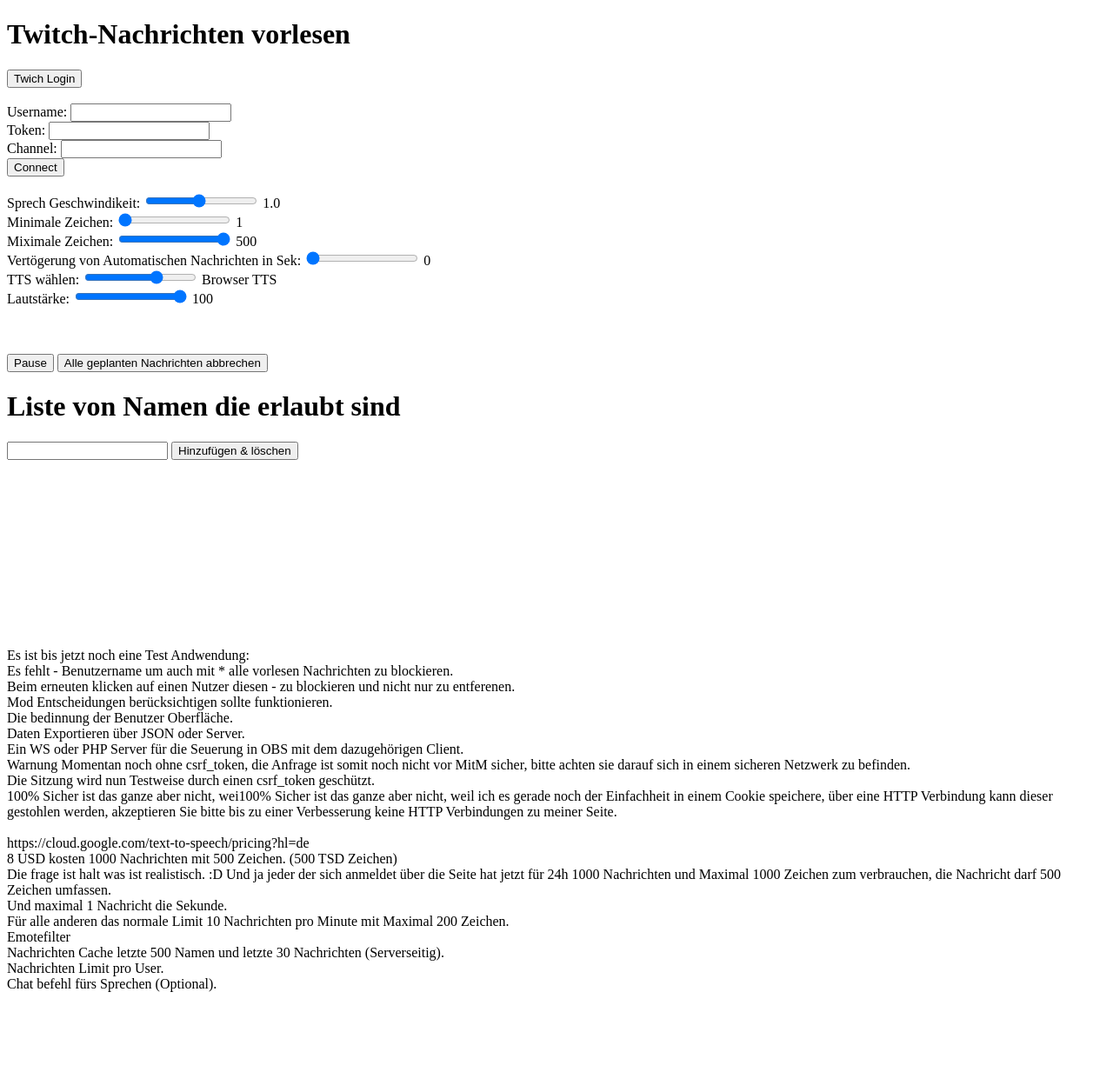
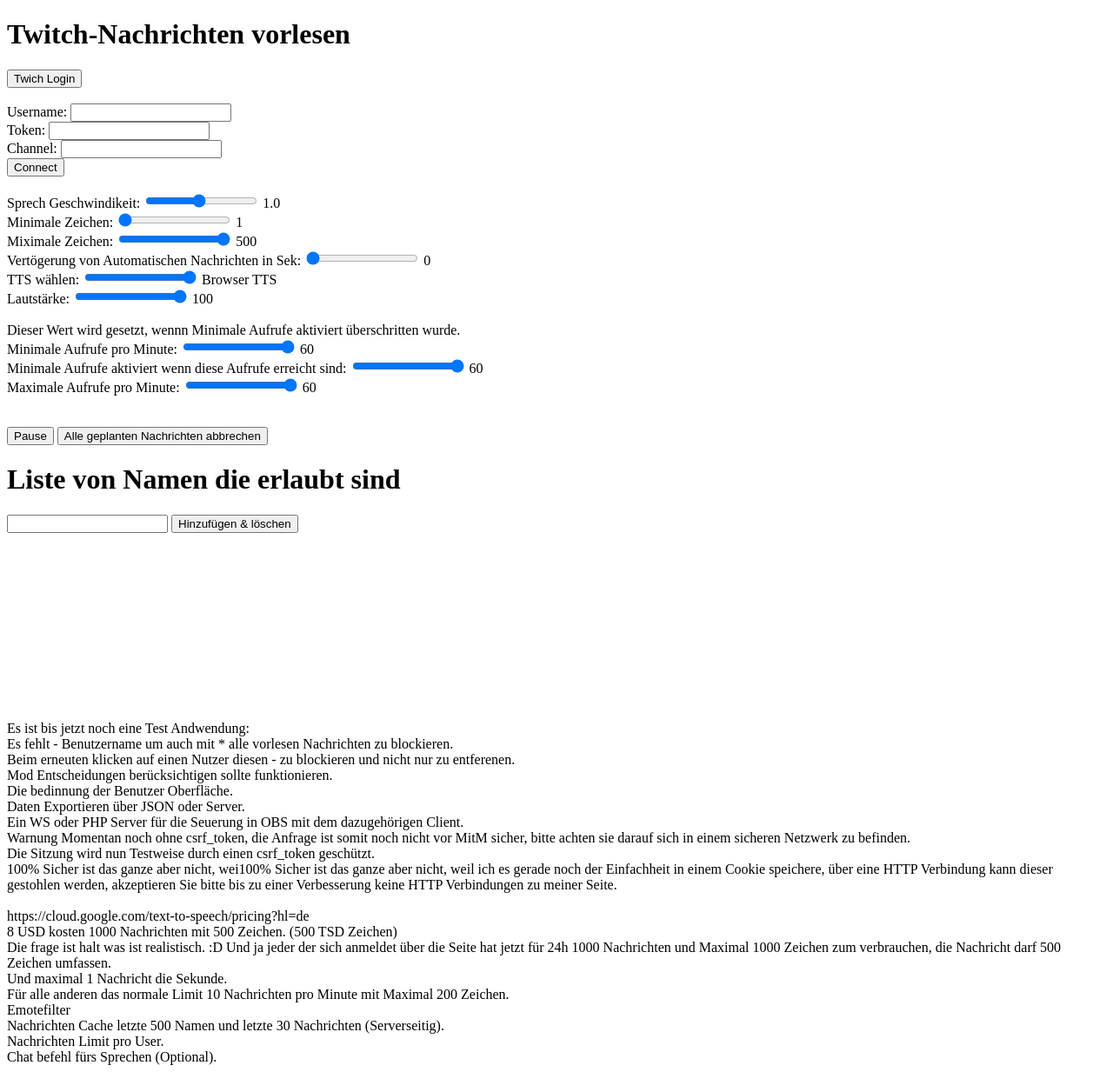
Before and after one commit to JanisPlayer/chatspeaker, a PHP site: page / in a window 1280 px wide. Shown: the whole page at 87% size. Before the commit the page ends 1141 px from the top, so only its background shows below. Run offline with PHP 8.4, Linux system fonts and the light colour scheme; the visitor is signed in with stand-in values (Sample User, id 1).

Commit message:
emote filter patch & add a half finish couter
Es gab Syntaxfehler.
Und Nachrichten die nur aus Emotes bestehen, werden nicht mehr vorgelesen.
Ich habe angefangen einen Counter hinzuzufügen um zu verhindern, dass zu viele Nachrichten vorgelesen werden.
Dazu kann man jetzt mit -- * für alle das Vorlesen abschalten.
Hier sollte ich für * vielleicht noch eine eigene Bedienfläche bauen.

```diff
--- a/index.php
+++ b/index.php
@@ -189,15 +189,29 @@ xhr.send(params); </script>";*/
   <label id="sliderValue_autoreadDelayn">0</label>
   <br>
   <label for="slider_TTS">TTS wählen:</label>
-  <input type="range" id="slider_TTS" name="slider" oninput="document.getElementById('sliderValue_TTS').innerHTML = getText(document.getElementById('slider_TTS').value)" min="0" max="3" value="1">
-  <label id="sliderValue_TTS">Google Übersetzer TTS</label>
+  <input type="range" id="slider_TTS" name="slider" oninput="document.getElementById('sliderValue_TTS').innerHTML = getText(document.getElementById('slider_TTS').value)" min="0" max="3" value="0">
+  <label id="sliderValue_TTS">Browser TTS</label>
   <br>
   <label for="slider_volume">Lautstärke:</label>
   <input type="range" id="slider_volume" name="slider" oninput="document.getElementById('sliderValue_volume').innerHTML = setVolume(document.getElementById('slider_volume').value)" min="0" max="100" value="100">
   <label id="sliderValue_volume">100</label>
   <br>
   <label for="key_input" id="key_input_label" style="display:none;">Dein Zugriffscode:</label>
-  <input type="password" id="key_input" style="display:none;"><br>
+  <input type="password" id="key_input" style="display:none;">
+  <br>
+  Dieser Wert wird gesetzt, wennn Minimale Aufrufe aktiviert überschritten wurde. <br>
+  <label for="slider_min_aufrufe">Minimale Aufrufe pro Minute:</label>
+  <input type="range" id="slider_min_aufrufe" name="slider" oninput="document.getElementById('sliderValue_min_aufrufe').innerHTML = document.getElementById('slider_min_aufrufe').value;" min="1" max="60" value="60">
+  <label id="sliderValue_min_aufrufe">60</label>
+  <br>
+  <label for="slider_max_aufrufe_um_minimalte_aufrufe_zu_aktivieren">Minimale Aufrufe aktiviert wenn diese Aufrufe erreicht sind:</label>
+  <input type="range" id="slider_max_aufrufe_um_minimalte_aufrufe_zu_aktivieren" name="slider" oninput="document.getElementById('sliderValue_max_aufrufe_um_minimalte_aufrufe_zu_aktivieren').innerHTML = document.getElementById('slider_max_aufrufe_um_minimalte_aufrufe_zu_aktivieren').value;" min="1" max="60" value="60">
+  <label id="sliderValue_max_aufrufe_um_minimalte_aufrufe_zu_aktivieren">60</label>
+  <br>
+  <label for="slider_max_aufrufe">Maximale Aufrufe pro Minute:</label>
+  <input type="range" id="slider_max_aufrufe" name="slider" oninput="document.getElementById('sliderValue_max_aufrufe').innerHTML = document.getElementById('slider_max_aufrufe').value;" min="1" max="60" value="60">
+  <label id="sliderValue_max_aufrufe">60</label>
+  <br>
 
   <label for="api_counter" id="api_counter_label" style="display:none;">Ja was weiß ich:</label>
 
@@ -280,10 +294,10 @@ xhr.send(params); </script>";*/
 		function addNamebyElement() {
 			// get input value
 			var nameInput = document.getElementById("name-input");
-			addName(nameInput.value, false, true);
-		}
-
-		function addName(newName, ban, Cookie) {
+			addName(nameInput.value, false, 0, true);
+		}
+
+		function addName(newName, ban, max_counts, Cookie) {
 			index = checkNames(newName)
 			if (checkNames(newName) === false) { // add new name to list
 				var nameInput = document.getElementById("name-input");
@@ -300,7 +314,7 @@ xhr.send(params); </script>";*/
 				newItemname.textContent = newName;
 				newItemname.setAttribute("href", "#");
 				newItemname.addEventListener("click", function() {
-					addName(newName, ban, true);
+					addName(newName, ban, 0, true);
 				});
 
         var newItemspace = document.createElement("label");
@@ -320,12 +334,43 @@ xhr.send(params); </script>";*/
 					Namesbann(checkNames(newNametemp));
 				});
 
+        var newItemspace2 = document.createElement("label");
+        newItemspace2.textContent = " ";
+
+        // <label for="slider_max_aufrufe">Maximale Aufrufe pro Minute:</label>
+        // <input type="range" id="slider_max_aufrufe" name="slider" oninput="document.getElementById('sliderValue_max_aufrufe').innerHTML = document.getElementById('slider_max_aufrufe').value;" min="1" max="60" value="60">
+        // <label id="sliderValue_max_aufrufe">60</label>
+
+        var counts = 0;
+        var newItem_counts_label = document.createElement("label");
+        newItem_counts_label.textContent = counts;
+
+        var newItem_max_counts_label = document.createElement("label");
+        newItem_max_counts_label.textContent = max_counts;
+
+        var newItem_max_counts_slider = document.createElement("input");
+        newItem_max_counts_slider.type="range"
+        newItem_max_counts_slider.name = "slider";
+        newItem_max_counts_slider.value = 0;
+        newItem_max_counts_slider.min = 0;
+        newItem_max_counts_slider.max = 60;
+        //newItem_max_counts_slider.oninput = "document.getElementById("+newItem_max_counts_label+").innerHTML = document.getElementById('"+newItem_max_counts_slider+"').value;";
+        newItem_max_counts_slider.oninput = function() {
+          newItem_max_counts_label.innerHTML = newItem_max_counts_slider.value;
+
+          //document.getElementById(newItem_max_counts_label).innerHTML = document.getElementById(newItem_max_counts_slider).value;
+        };
+
 				nameList.appendChild(newItem);
       	newItem.appendChild(newItemban);
         newItem.appendChild(newItemspace);
       	newItem.appendChild(newItemname);
-
-        whitelist_names.push({name: newName, ban: ban});
+        newItem.appendChild(newItemspace2);
+        newItem.appendChild(newItem_counts_label);
+        newItem.appendChild(newItem_max_counts_slider);
+        newItem.appendChild(newItem_max_counts_label);
+
+        whitelist_names.push({name: newName, ban: ban, counts: counts, max_counts: max_counts});
 
 				/*const userLink = document.createElement("a");
 				userLink.setAttribute("href", "#");
@@ -382,7 +427,7 @@ xhr.send(params); </script>";*/
     	//whitelist_names = JSON.parse(names)
       var whitelist_names_temp = JSON.parse(names)
         for (var i = 0; i < whitelist_names_temp.length; i++) {
-            addName(whitelist_names_temp[i].name, whitelist_names_temp[i].ban, false)
+            addName(whitelist_names_temp[i].name, whitelist_names_temp[i].ban, 0, false)
         }
       }
 		}
@@ -575,6 +620,64 @@ const timer = setInterval(() => {
       //audio.src = 'https://translate.google.com/translate_tts?ie=UTF-8&q=' + encodeURI(message) + '&tl=de&client=tw-ob';
       var slider_TTS = document.getElementById('slider_TTS').value //muss später in eine global war beim ändern geschrieben werden.
       audio.src = 'https://heldendesbildschirms.de/chatspeaker/bettervoice.php?text=' + message + '&api=' + slider_TTS + '&key=' + key;
+
+      //Das möchte ich vielleicht noch Hinzufügen, falls zulange keine Antwort kommt, dass dann ein anderes TSS genutzt wird.
+      /*
+      var timeoutMilliseconds = 5000; // Zeit in Millisekunden (hier 5 Sekunden)
+
+      var timeout = setTimeout(function() {
+        // Diese Funktion wird nach Ablauf des Timeouts aufgerufen
+        andereFunktion();
+      }, timeoutMilliseconds);
+
+      function andereFunktion() {
+        // Code für die andere Funktion hier einfügen
+        console.log("Timeout erreicht. Andere Funktion wird aufgerufen.");
+      }
+
+      // Beispielhafte Verwendung mit Audio-Quelle
+      var audio = new Audio();
+      audio.src = 'https://heldendesbildschirms.de/chatspeaker/bettervoice.php?text=' + message + '&api=' + slider_TTS + '&key=' + key;
+
+      // Wenn der Timeout abgelaufen ist, wird die andereFunktion aufgerufen
+      timeout;
+      */
+      /*
+      var timeoutMilliseconds = 5000; // Zeit in Millisekunden (hier 5 Sekunden)
+
+      var controller = new AbortController();
+      var signal = controller.signal;
+
+      var timeout = setTimeout(function() {
+        // Diese Funktion wird nach Ablauf des Timeouts aufgerufen
+        controller.abort(); // Abbruch des Requests
+        andereFunktion();
+      }, timeoutMilliseconds);
+
+      fetch('https://heldendesbildschirms.de/chatspeaker/bettervoice.php?text=' + message + '&api=' + slider_TTS + '&key=' + key, { signal })
+        .then(function(response) {
+          // Erfolgreiche Antwort verarbeiten
+          clearTimeout(timeout); // Timeout löschen, da der Request erfolgreich war
+          return response.json();
+        })
+        .then(function(data) {
+          // Daten verarbeiten
+        })
+        .catch(function(error) {
+          if (error.name === 'AbortError') {
+            // Der Request wurde abgebrochen (Timeout erreicht)
+            // Hier können Sie den entsprechenden Fehlerbehandlungscode einfügen
+          } else {
+            // Anderer Fehler trat auf
+            console.error(error);
+          }
+        });
+
+      function andereFunktion() {
+        // Code für die andere Funktion hier einfügen
+        console.log("Timeout erreicht. Andere Funktion wird aufgerufen.");
+      }
+      */
 
       audio.playbackRate = document.getElementById("slider").value;
       audio.addEventListener('canplaythrough', function() {
@@ -1043,7 +1146,12 @@ const timer = setInterval(() => {
 			//addName("heldendesbildschirms",false);
 
 			api = getCookie("sliderTTSValue");
-      document.getElementById("slider_TTS").value = api;
+      if (api !== undefined && api != "") {
+        document.getElementById("slider_TTS").value = api;
+      } else {
+        document.getElementById("slider_TTS").value = 3;
+      }
+
       document.getElementById('sliderValue_TTS').innerHTML = getText(api);
 
       key = getCookie("keyAPISValue");
@@ -1140,7 +1248,7 @@ const timer = setInterval(() => {
 			userLink.textContent = user;
 			userLink.addEventListener("click", function() {
 				// Add user to list
-				addName(user, false, true);
+				addName(user, false, 0, true);
 			});
 
 			messageLink.setAttribute("href", "#");
@@ -1345,11 +1453,39 @@ const timer = setInterval(() => {
 							//record(parsedMessage.source.nick, msg)
               //record(parsedMessage.source.nick,parsedMessage.parameters);
 
+              var parsedMessageEmoteFilter = parsedMessage.parameters;
+              var emotes = parsedMessage.tags.emotes;
+
+              if (emotes && typeof emotes === 'object') {
+                var emote_length = [Object.keys(emotes)][0].length
+                var emotes_name_list_temp = [emote_length];
+
+                for (var i = 0; i < emote_length; i++) {
+                  var emote_id = ([Object.keys(emotes)[i]][0]);
+                  //var emote_start = (emotes[Object.keys(emotes)[i]][0].startPosition);
+                  //var emote_end = (emotes[Object.keys(emotes)[i]][0].endPosition);
+                  var emote_start = parseInt(emotes[emote_id][0].startPosition);
+                  var emote_end = parseInt(emotes[emote_id][0].endPosition)+1;
+                  //console.log(getEmotes())
+
+                  emotes_name_list_temp[i] = parsedMessageEmoteFilter.substring(emote_start,emote_end).replace(/[.*+?^${}()|[\]\\]/g, '\\$&');
+                }
+
+                for (var i = 0; i < emotes_name_list_temp.length; i++) {
+                  var emote_name = emotes_name_list_temp[i];
+                  var regex = new RegExp(emote_name, 'g');
+                  parsedMessageEmoteFilter = parsedMessageEmoteFilter.replace(regex, '');
+                }
+              }
+
               var autoreadBool = false;
               //if ((checkNames(parsedMessage.source.nick) !== false) || ((checkNames("*") !== false) && (checkNamesbanned(checkNames(parsedMessage.source.nick)) == false)) ) {
               //if ((checkNames(parsedMessage.source.nick) !== false) && (checkNamesbanned(checkNames(parsedMessage.source.nick)) == false) || (checkNames("*") !== false) ) {
-              if ((checkNames(parsedMessage.source.nick) !== false) || (checkNames("*") !== false) ) {
-                if (checkNamesbanned(checkNames(parsedMessage.source.nick)) == false) {
+              var checkNames_Temp = checkNames(parsedMessage.source.nick);
+              var checkNames_all_Temp = checkNames("*");
+
+              if (((checkNames_Temp !== false) || (checkNames_all_Temp !== false) ) && parsedMessage.tags["emote-only"] == undefined) {
+                if (checkNamesbanned(checkNames_Temp) == false && checkNamesbanned(checkNames_all_Temp) == false) {
 								//speakMessage(msg);
               //  alter(parsedMessage.command.botCommand)
 
@@ -1370,29 +1506,6 @@ const timer = setInterval(() => {
 								}*/
               }
 							}
-
-              var parsedMessageEmoteFilter = parsedMessage.parameters;
-              var emotes = parsedMessage.tags.emotes;
-
-              var emote_length = [Object.keys(emotes)][0].length
-              var emotes_name_list_temp = [emote_length];
-
-              for (var i = 0; i < emote_length; i++) {
-                var emote_id = ([Object.keys(emotes)[i]][0]);
-                //var emote_start = (emotes[Object.keys(emotes)[i]][0].startPosition);
-                //var emote_end = (emotes[Object.keys(emotes)[i]][0].endPosition);
-                var emote_start = parseInt(emotes[emote_id][0].startPosition);
-                var emote_end = parseInt(emotes[emote_id][0].endPosition)+1;
-                //console.log(getEmotes())
-
-                emotes_name_list_temp[i] = parsedMessageEmoteFilter.substring(emote_start,emote_end);
-              }
-
-              for (var i = 0; i < emotes_name_list_temp.length; i++) {
-                var emote_name = emotes_name_list_temp[i];
-                var regex = new RegExp(emote_name, 'g');
-                parsedMessageEmoteFilter = parsedMessageEmoteFilter.replace(regex, '');
-              }
 
               record(parsedMessage.source.nick,parsedMessageEmoteFilter, autoreadBool, document.getElementById('slider_autoreadDelayn').value);
 
```
